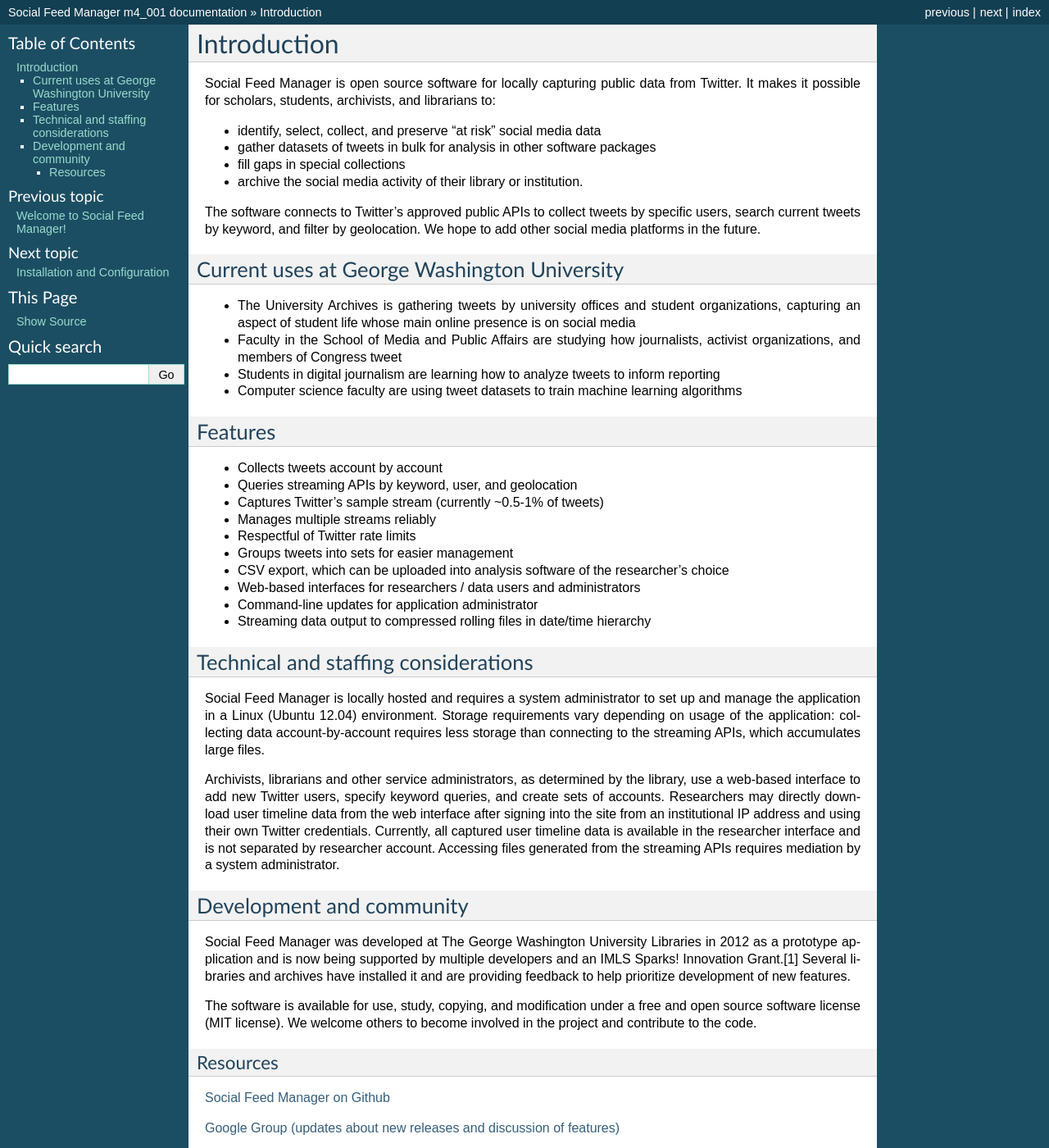
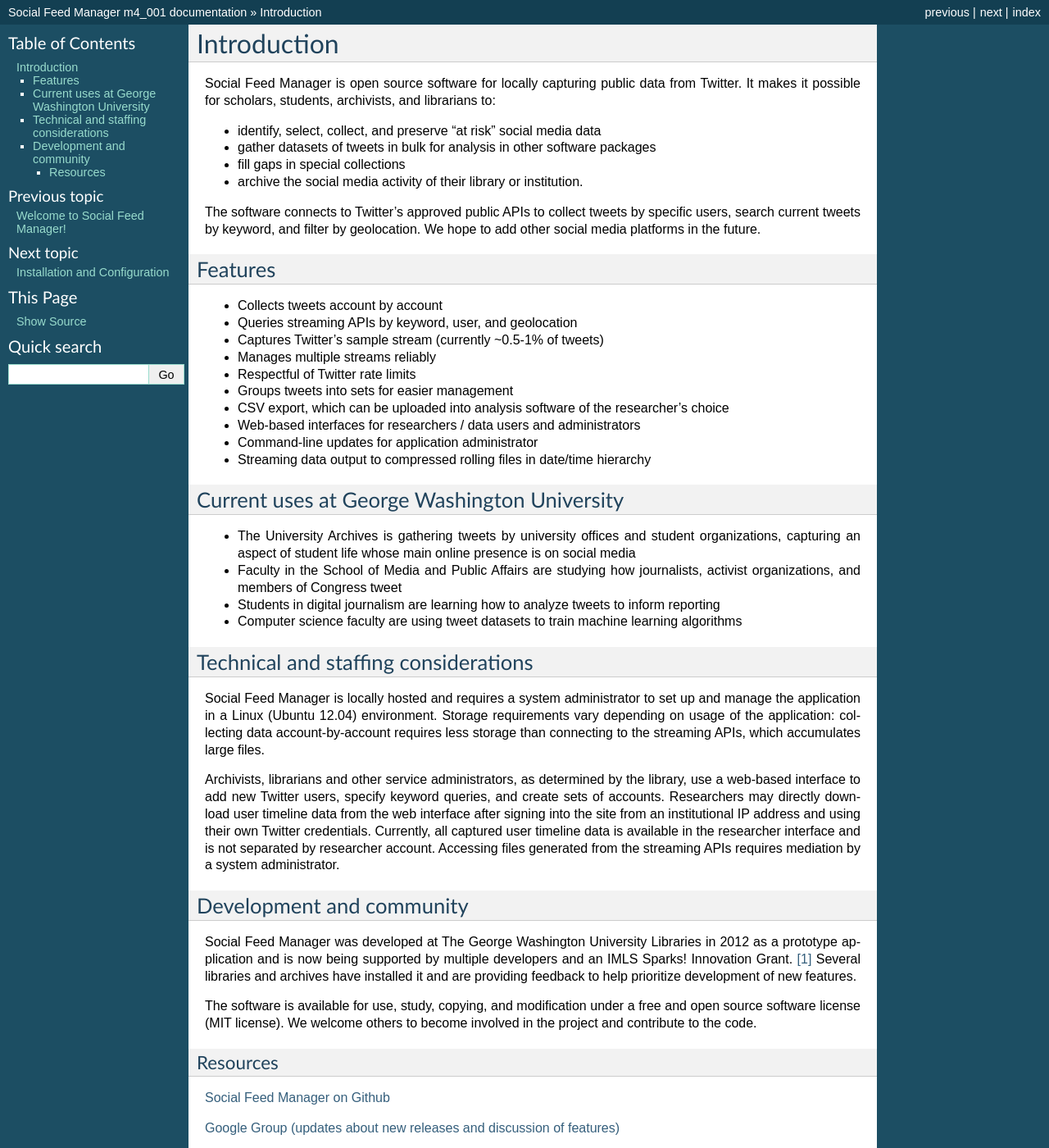
Before and after one commit to gwu-libraries/social-feed-manager, a Sphinx documentation site: the page built from docs/intro.rst, in a window 1280 px wide and 1400 px high. Shown: the whole window at 82% size. Built offline with Sphinx 7.4.7, drawn with Linux system fonts in a browser that asks for light colours; part of the change alters nothing that is shown; some of the changed text lies outside the part shown.

```diff
--- a/docs/intro.rst
+++ b/docs/intro.rst
@@ -13,13 +13,6 @@ It makes it possible for scholars, students, archivists, and librarians to:
 
 The software connects to Twitter's approved public APIs to collect tweets by specific users, search current tweets by keyword, and filter by geolocation. We hope to add other social media platforms in the future.
 
-Current uses at George Washington University
---------------------------------------------
-- The University Archives is gathering tweets by university offices and student organizations, capturing an aspect of student life whose main online presence is on social media
-- Faculty in the School of Media and Public Affairs are studying how journalists, activist organizations, and members of Congress tweet
-- Students in digital journalism are learning how to analyze tweets to inform reporting
-- Computer science faculty are using tweet datasets to train machine learning algorithms
-
 Features
 --------
 - Collects tweets account by account
@@ -33,6 +26,14 @@ Features
 - Command-line updates for application administrator
 - Streaming data output to compressed rolling files in date/time hierarchy
 
+Current uses at George Washington University
+--------------------------------------------
+- The University Archives is gathering tweets by university offices and student organizations, capturing an aspect of student life whose main online presence is on social media
+- Faculty in the School of Media and Public Affairs are studying how journalists, activist organizations, and members of Congress tweet
+- Students in digital journalism are learning how to analyze tweets to inform reporting
+- Computer science faculty are using tweet datasets to train machine learning algorithms
+
+
 Technical and staffing considerations
 -------------------------------------
 Social Feed Manager is locally hosted and requires a system administrator to set up and manage the application in a Linux (Ubuntu 12.04) environment.  Storage requirements vary depending on usage of the application: collecting data account-by-account requires less storage than connecting to the streaming APIs, which accumulates large files.
@@ -43,7 +44,9 @@ from the web interface after signing into the site from an institutional IP addr
 
 Development and community
 -------------------------
-Social Feed Manager was developed at The George Washington University Libraries in 2012 as a prototype application and is now being supported by multiple developers and an IMLS Sparks! Innovation Grant.[1] Several libraries and archives have installed it and are providing feedback to help prioritize development of new features.
+Social Feed Manager was developed at The George Washington University Libraries in 2012 as a prototype application
+and is now being supported by multiple developers and an IMLS Sparks! Innovation Grant. [#f1]_ Several libraries and
+archives have installed it and are providing feedback to help prioritize development of new features.
 
 The software is available for use, study, copying, and modification under a free and open source software license (MIT license). We welcome others to become involved in the project and contribute to the code.
 
@@ -55,4 +58,5 @@ Resources
 `Google Group (updates about new releases and discussion of features)
 <https://groups.google.com/forum/#!forum/sfm-dev>`_
 
-[1] Institute of Museum and Library Services Grant LG-46-13-0257
+.. rubric:: Footnotes
+.. [#f1] Institute of Museum and Library Services Grant LG-46-13-0257
```
